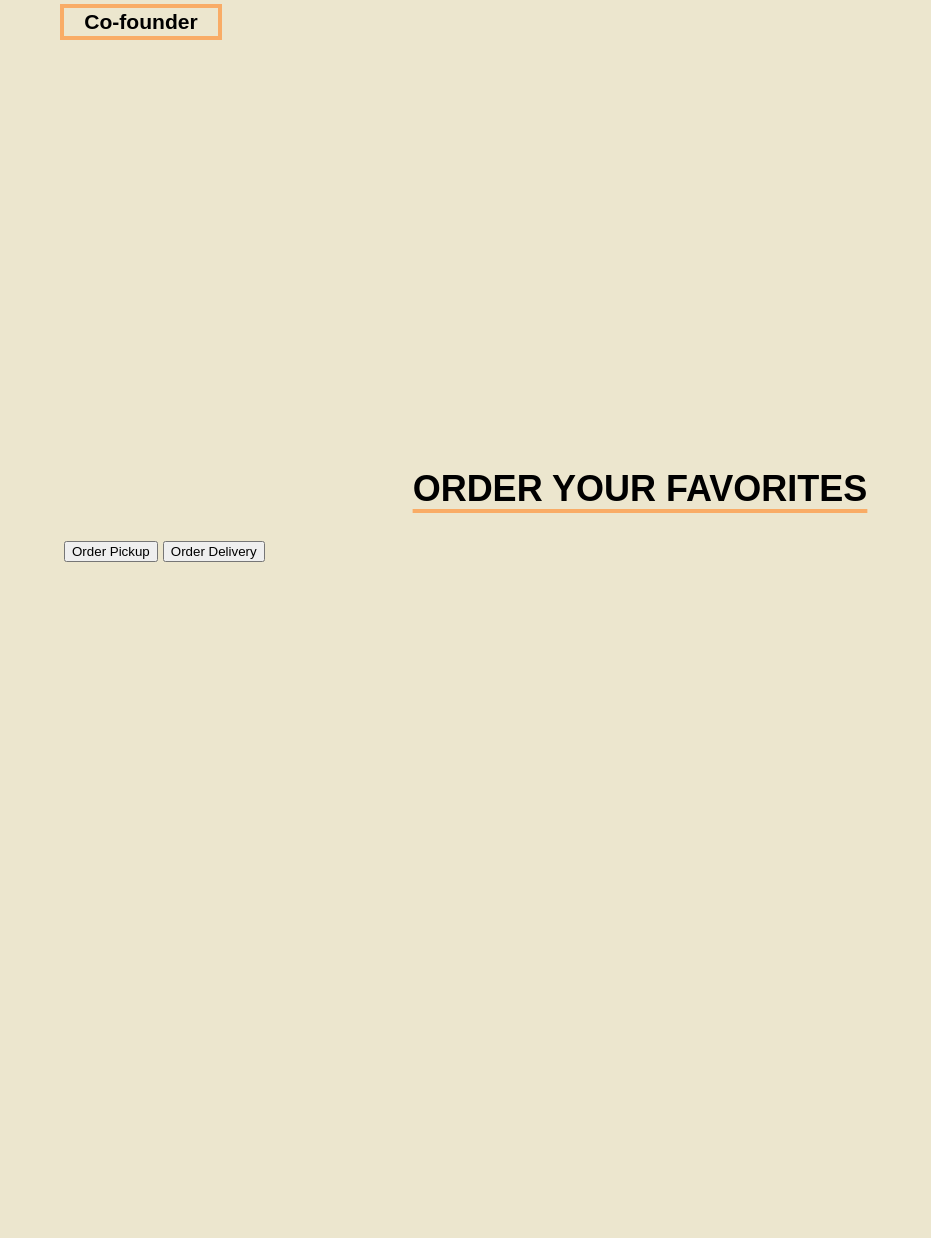
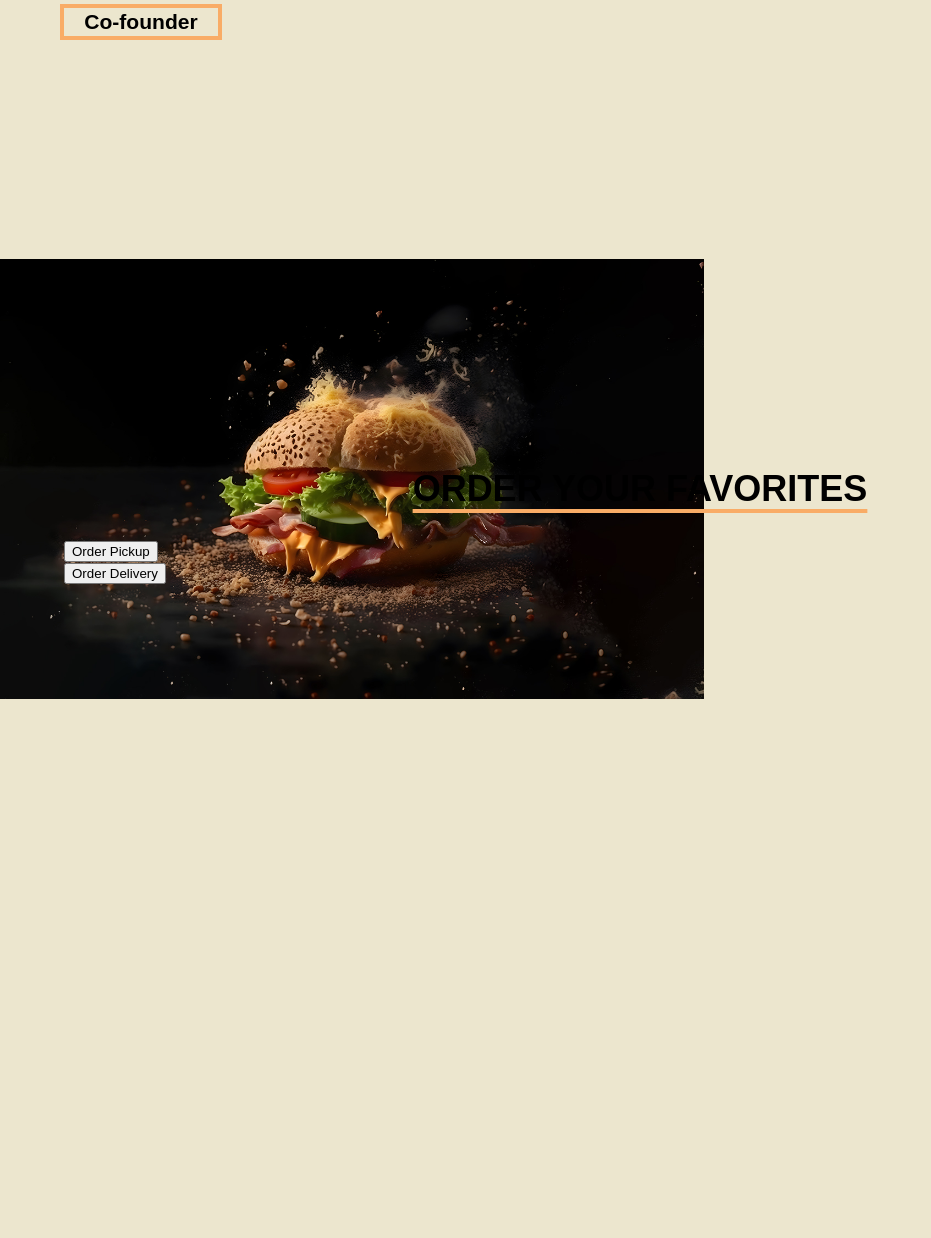
Before and after one commit to BeulaEvangelin/WD_Personal, a PHP site: page / in a window 1280 px wide. Shown: the part 2434-3672 px from the top of the page, without its empty margins (0-931 px from the left). Run offline with PHP 8.4, Linux system fonts and the light colour scheme; some web fonts are replaced.

Commit message:
order now style

```diff
--- a/index.html
+++ b/index.html
@@ -114,9 +114,11 @@
     </section>
 
     <section class="order-section" id="order">
-      <h1>ORDER YOUR FAVORITES</h1>
-      <button type="button">Order Pickup</button>
-      <button type="button">Order Delivery</button>
+      <div class="order-container">
+        <div class="orderHeading"><h1>ORDER YOUR FAVORITES</h1></div>
+        <div><button type="button">Order Pickup</button></div>
+        <div><button type="button">Order Delivery</button></div>
+      </div>
     </section>
 
     <section class="cater-section" id="cater">
--- a/main2.css
+++ b/main2.css
@@ -126,3 +126,11 @@ h1{
     text-align: center;
     width: 150px;
 }
+
+.order-section{
+    background-image: url("Assets/banner2.jpg");
+    background-size: 55%;
+    background-repeat: no-repeat;
+
+
+}
```
